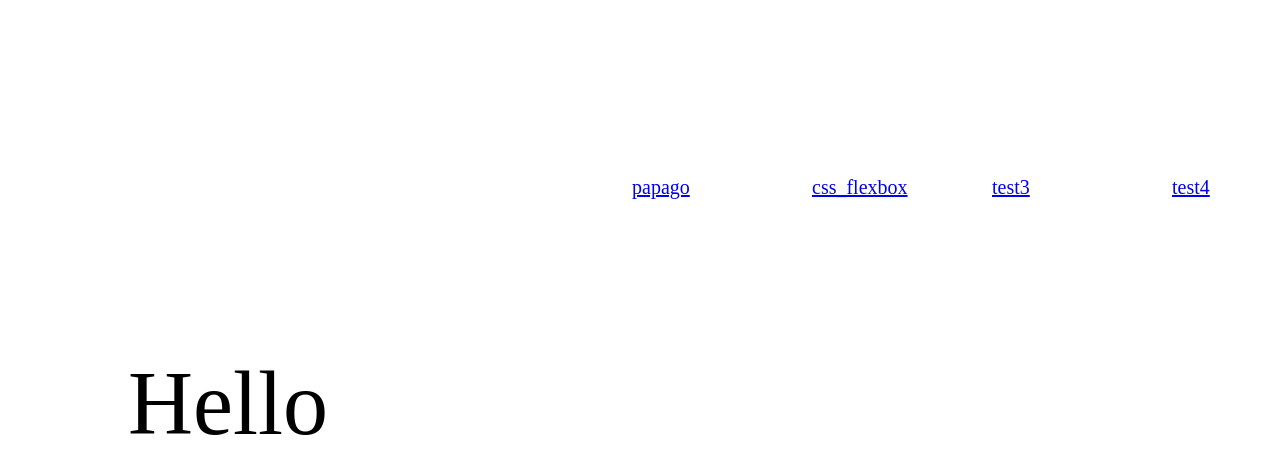
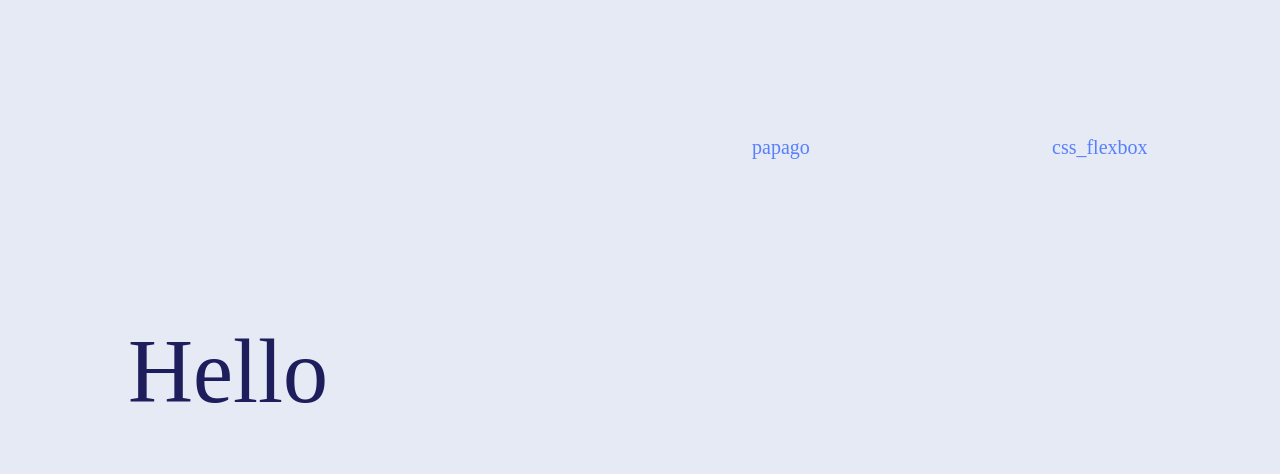
Before and after one commit to HyunAh-Kim-Clou/HyunF8F8FF.github.io, a plain HTML site: page index.html in a window 1280 px wide. Shown: the top 474 px of the page. Drawn offline with Linux system fonts and the light colour scheme.

Commit message:
added folder 'manage_github'.

```diff
--- a/index.css
+++ b/index.css
@@ -1,26 +1,44 @@
+body {
+    background-color: #E5EAF5;
+}
+
 .main-projlink {
     position: absolute;
-    top: 20%;
+    top: 15%;
     left: 40%;
     width: 800px;
     list-style-type: none;
     display: flex;
     flex-direction: row;
     flex-wrap: wrap;
-    align-items: center;
+    align-items: left;
     justify-content: space-evenly;
 }
 
-.main-element-projlink {
+.main-element-li {
     flex: initial;
     width: 100px;
     height: 70px;
     font-size: 20px;
 }
 
+.main-element-link:link {
+    color: #587FFC;
+    text-decoration: none;
+}
+.main-element-link:visited {
+    color: #587FFC;
+    text-decoration: none;
+}
+.main-element-link:hover {
+    color: #FF8692;
+    text-decoration: underline;
+}
+
 .main-profile {
     position: absolute;
-    top: 44%;
+    top: 40%;
     left: 10%;
     font-size: 90px;
+    color: #1E1E5D;
 }
--- a/index.html
+++ b/index.html
@@ -11,6 +11,7 @@
     <span></span>
   </div>
 
+  <script src="resource-proj.js"></script>
   <script src="main-projlink.js"></script>
 </body>
 </html>
--- a/main-projlink.js
+++ b/main-projlink.js
@@ -1,23 +1,30 @@
 const plink_container = document.querySelector(".main-projlink");
 
-const ELEMENT_PLINK_CN = "main-element-projlink";
+const ELEMENT_LI_CN = "main-element-li";
+const ELEMENT_A_CN = "main-element-link";
 
-function setProj(ptitle, plink) {
+let projs = [];
+
+function addProj(ptitle, plink) {
     const li = document.createElement("li");
     const alink = document.createElement("a");
 
     alink.text = ptitle;
     alink.href = plink;
-    li.classList.add(ELEMENT_PLINK_CN);
+    alink.classList.add(ELEMENT_A_CN);
+    li.classList.add(ELEMENT_LI_CN);
 
     li.appendChild(alink);
     plink_container.appendChild(li);
 }
 
+function loadProjs() {
+    projs = proj_list;
+    projs.forEach(element =>
+        addProj(element.name, element.plink));
+}
+
 function init() {
-    setProj("papago", "https://papago.naver.com/");
-    setProj("css_flexbox", "https://developer.mozilla.org/ko/docs/Web/CSS/CSS_Flexible_Box_Layout/Flexbox%EC%9D%98_%EA%B8%B0%EB%B3%B8_%EA%B0%9C%EB%85%90");
-    setProj("test3", "link3");
-    setProj("test4", "link4");
+    loadProjs();
 }
 init();
--- /dev/null
+++ b/resource-proj.js
@@ -0,0 +1,9 @@
+const proj_list = [
+    {
+        "name": "papago",
+        "plink": "https://papago.naver.com/"
+    }, {
+        "name": "css_flexbox",
+        "plink": "https://developer.mozilla.org/ko/docs/Web/CSS/CSS_Flexible_Box_Layout/Flexbox%EC%9D%98_%EA%B8%B0%EB%B3%B8_%EA%B0%9C%EB%85%90"
+    }
+]
```
Also changed, not shown: main-proj.json (deleted, +0 -11 lines), manage_github/github_webpage_structure.png (added), 1 other file.
